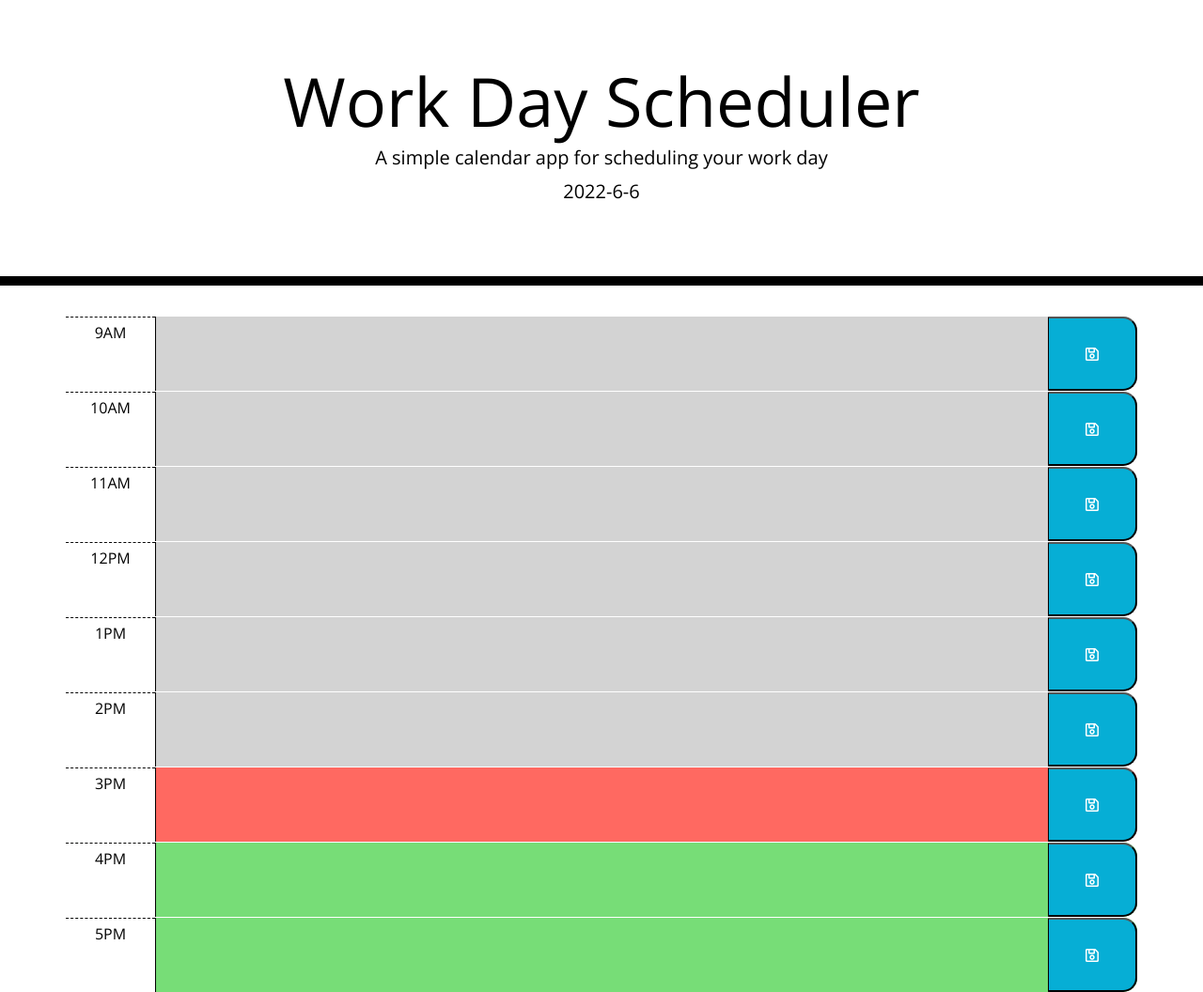
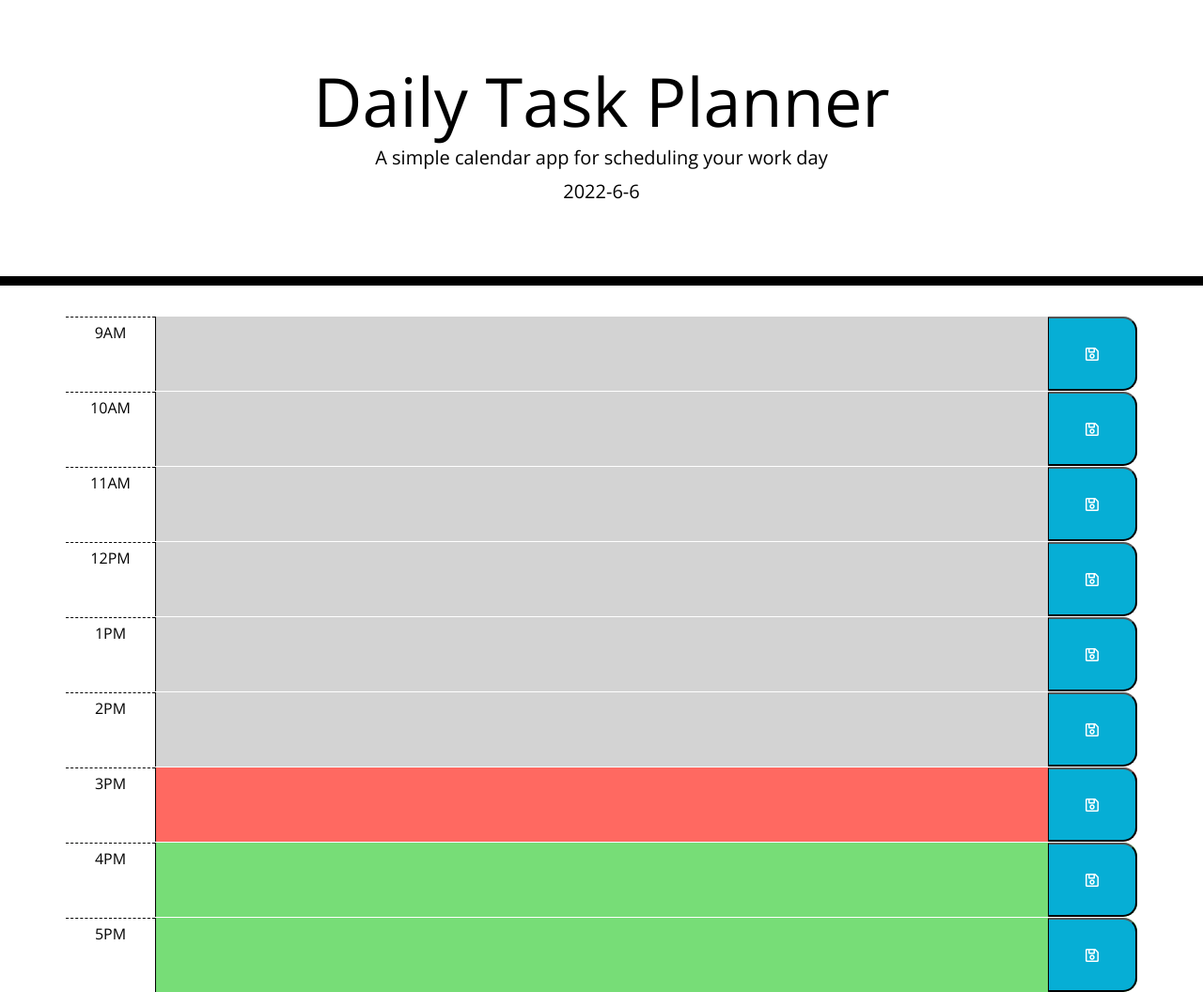
Before and after one commit to goodwinamundson/daily-task-planner, a plain HTML site: page index.html in a window 1280 px wide. Shown: the whole page at 94% size. Drawn offline with nearby package versions, Linux system fonts and the light colour scheme.

Commit message:
final commit

```diff
--- a/index.html
+++ b/index.html
@@ -4,27 +4,16 @@
     <meta charset="UTF-8" />
     <meta name="viewport" content="width=device-width, initial-scale=1.0" />
     <meta http-equiv="X-UA-Compatible" content="ie=edge" />
-    <link
-      rel="stylesheet"
-      href="https://stackpath.bootstrapcdn.com/bootstrap/4.3.1/css/bootstrap.min.css"
-    />
-    <link
-      rel="stylesheet"
-      href="https://use.fontawesome.com/releases/v5.8.1/css/all.css"
-      integrity="sha384-50oBUHEmvpQ+1lW4y57PTFmhCaXp0ML5d60M1M7uH2+nqUivzIebhndOJK28anvf"
-      crossorigin="anonymous"
-    />
-    <link
-      href="https://fonts.googleapis.com/css?family=Open+Sans&display=swap"
-      rel="stylesheet"
-    />
+    <link rel="stylesheet" href="https://stackpath.bootstrapcdn.com/bootstrap/4.3.1/css/bootstrap.min.css" />
+    <link rel="stylesheet" href="https://use.fontawesome.com/releases/v5.8.1/css/all.css" integrity="sha384-50oBUHEmvpQ+1lW4y57PTFmhCaXp0ML5d60M1M7uH2+nqUivzIebhndOJK28anvf" crossorigin="anonymous" />
+    <link href="https://fonts.googleapis.com/css?family=Open+Sans&display=swap" rel="stylesheet" />
     <link rel="stylesheet" href="./assets/style.css" />
-    <title>Work Day Scheduler</title>
+    <title>Daily Task Planner</title>
   </head>
 
   <body>
     <header class="jumbotron">
-      <h1 class="display-3">Work Day Scheduler</h1>
+      <h1 class="display-3">Daily Task Planner</h1>
       <p class="lead">A simple calendar app for scheduling your work day</p>
       <p id="currentDay" class="lead"></p>
     </header>
```
Also changed, not shown: 2 other files.
